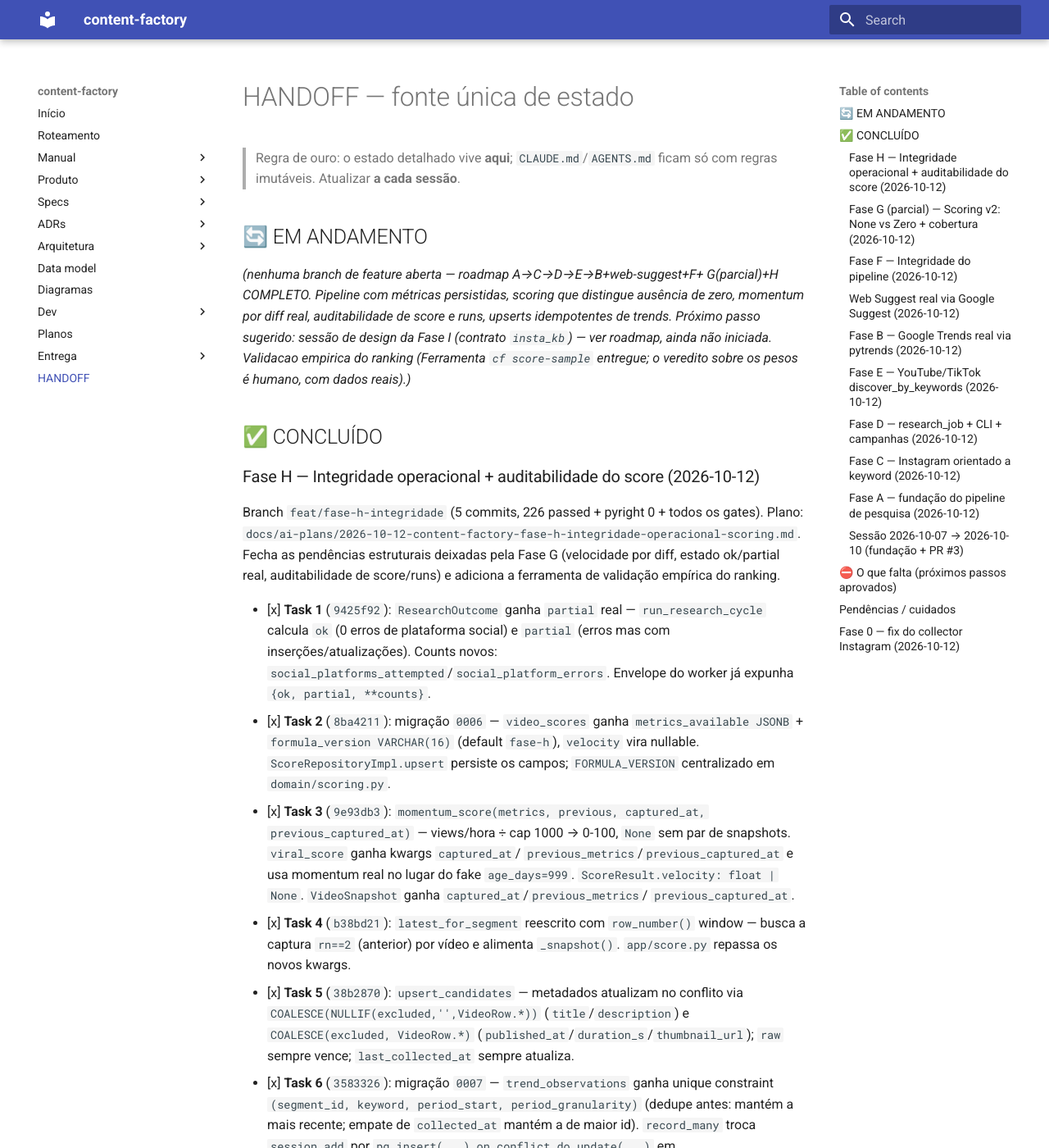
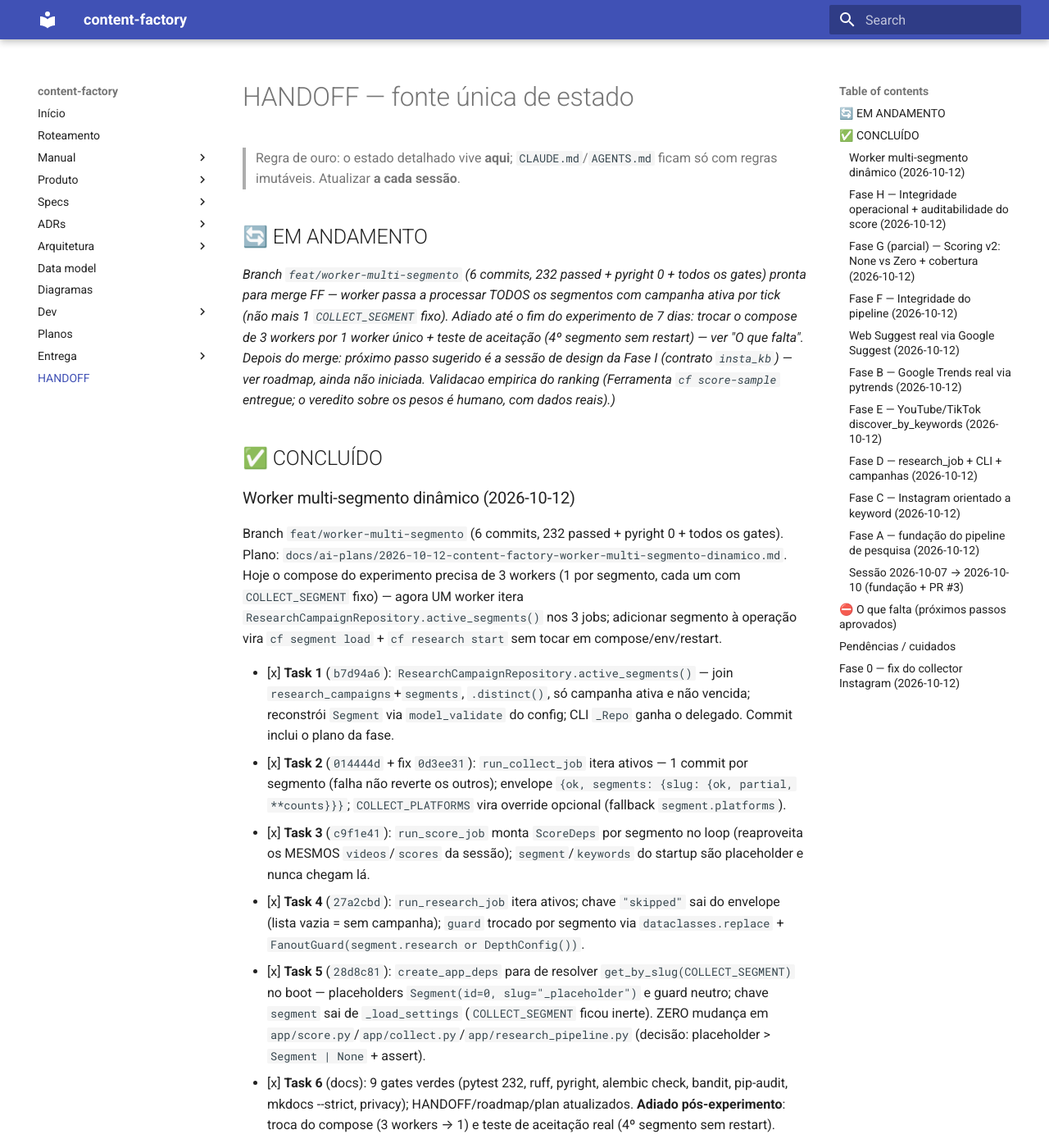
Before and after one commit to leonardodg/content-factory, an MkDocs documentation site: the page built from docs/HANDOFF.md, in a window 1280 px wide and 1400 px high. Shown: the whole window at 82% size. Built offline with MkDocs 1.6.1 and Material for MkDocs 9.7.7, drawn with Linux system fonts in a browser that asks for light colours; some of the changed text lies outside the part shown.

Commit message:
docs(worker): registra worker multi-segmento no HANDOFF, roadmap e plano
HANDOFF: nova entrada na secao CONCLUIDO com os 6 commits e os 9 gates
(pytest 232, ruff, pyright, alembic check, bandit, pip-audit,
mkdocs --strict, privacy); 'O que falta' ganha o item pos-experimento
(troca do compose 3 workers -> 1 + teste de aceitacao do 4o segmento
sem restart). Roadmap ganha secao Operacional explicitando que o
COLLECT_SEGMENT fixo era o bloqueio da operacao. Checkboxes do plano
marcados, com os 2 itens do compose/aceitacao como ADIADO.

```diff
--- a/docs/HANDOFF.md
+++ b/docs/HANDOFF.md
@@ -5,15 +5,56 @@
 
 ## 🔄 EM ANDAMENTO
 
-_(nenhuma branch de feature aberta — roadmap A→C→D→E→B+web-suggest+F+
-G(parcial)+H COMPLETO. Pipeline com métricas persistidas, scoring que
-distingue ausência de zero, momentum por diff real, auditabilidade de
-score e runs, upserts idempotentes de trends. Próximo passo sugerido:
-sessão de design da Fase I (contrato `insta_kb`) — ver roadmap, ainda
-não iniciada. Validacao empirica do ranking (Ferramenta `cf score-sample`
+_Branch `feat/worker-multi-segmento` (6 commits, 232 passed + pyright 0 +
+todos os gates) pronta para merge FF — worker passa a processar TODOS os
+segmentos com campanha ativa por tick (não mais 1 `COLLECT_SEGMENT` fixo).
+Adiado até o fim do experimento de 7 dias: trocar o compose de 3 workers
+por 1 worker único + teste de aceitação (4º segmento sem restart) — ver
+"O que falta". Depois do merge: próximo passo sugerido é a sessão de
+design da Fase I (contrato `insta_kb`) — ver roadmap, ainda não
+iniciada. Validacao empirica do ranking (Ferramenta `cf score-sample`
 entregue; o veredito sobre os pesos é humano, com dados reais).)_
 
 ## ✅ CONCLUÍDO
+
+### Worker multi-segmento dinâmico (2026-10-12)
+
+Branch `feat/worker-multi-segmento` (6 commits, 232 passed + pyright 0 +
+todos os gates). Plano:
+`docs/ai-plans/2026-10-12-content-factory-worker-multi-segmento-dinamico.md`.
+Hoje o compose do experimento precisa de 3 workers (1 por segmento, cada
+um com `COLLECT_SEGMENT` fixo) — agora UM worker itera
+`ResearchCampaignRepository.active_segments()` nos 3 jobs; adicionar
+segmento à operação vira `cf segment load` + `cf research start` sem
+tocar em compose/env/restart.
+
+- [x] **Task 1** (`b7d94a6`): `ResearchCampaignRepository.active_segments()`
+  — join `research_campaigns`+`segments`, `.distinct()`, só campanha
+  ativa e não vencida; reconstrói `Segment` via `model_validate` do
+  config; CLI `_Repo` ganha o delegado. Commit inclui o plano da fase.
+- [x] **Task 2** (`014444d` + fix `0d3ee31`): `run_collect_job` itera
+  ativos — 1 commit por segmento (falha não reverte os outros);
+  envelope `{ok, segments: {slug: {ok, partial, **counts}}}`;
+  `COLLECT_PLATFORMS` vira override opcional (fallback
+  `segment.platforms`).
+- [x] **Task 3** (`c9f1e41`): `run_score_job` monta `ScoreDeps` por
+  segmento no loop (reaproveita os MESMOS `videos`/`scores` da sessão);
+  `segment`/`keywords` do startup são placeholder e nunca chegam lá.
+- [x] **Task 4** (`27a2cbd`): `run_research_job` itera ativos; chave
+  `"skipped"` sai do envelope (lista vazia = sem campanha); `guard`
+  trocado por segmento via `dataclasses.replace` +
+  `FanoutGuard(segment.research or DepthConfig())`.
+- [x] **Task 5** (`28d8c81`): `create_app_deps` para de resolver
+  `get_by_slug(COLLECT_SEGMENT)` no boot — placeholders `Segment(id=0,
+  slug="_placeholder")` e guard neutro; chave `segment` sai de
+  `_load_settings` (`COLLECT_SEGMENT` ficou inerte). ZERO mudança em
+  `app/score.py`/`app/collect.py`/`app/research_pipeline.py` (decisão:
+  placeholder > `Segment | None` + assert).
+- [x] **Task 6** (docs): 9 gates verdes (pytest 232, ruff, pyright,
+  alembic check, bandit, pip-audit, mkdocs --strict, privacy);
+  HANDOFF/roadmap/plan atualizados. **Adiado pós-experimento**: troca do
+  compose (3 workers → 1) e teste de aceitação real (4º segmento sem
+  restart).
 
 ### Fase H — Integridade operacional + auditabilidade do score (2026-10-12)
 
@@ -309,6 +350,14 @@ guard-rail, tabela e orquestrador; Fases B–E pendem de decisão do usuário.
    `docs/PLANO_TESTE_E2E.md` §Bug 4); (b) `TIKTOK_MS_TOKEN` vazio (por design)
 3. Fase de IA (replication/production + renormalização de pesos) e spec de
    segurança TOCTOU — próximos planos, não desta entrega
+4. **Worker multi-segmento — pós-experimento de 7 dias** (branch
+   `feat/worker-multi-segmento` já entrega o código; falta a operação):
+   (a) trocar `.devcontainer/docker-compose.experimento-7dias.yml` (3
+   workers, 3 índices Redis) por 1 único `worker` (profile `worker`
+   existente) — a env `COLLECT_SEGMENT` já é inerte e sai junto;
+   (b) teste de aceitação: `cf segment load` + `cf research start
+   --weeks 1` pra um 4º segmento SEM reiniciar container e confirmar no
+   próximo tick de `collect_job`/`score_job`/`research_job`
 
 ## Pendências / cuidados
 
```
Also changed, not shown: docs/ai-plans/2026-10-12-content-factory-melhorias-roadmap.md (+13 -0 lines), docs/ai-plans/2026-10-12-content-factory-worker-multi-segmento-dinamico.md (+16 -16 lines).
